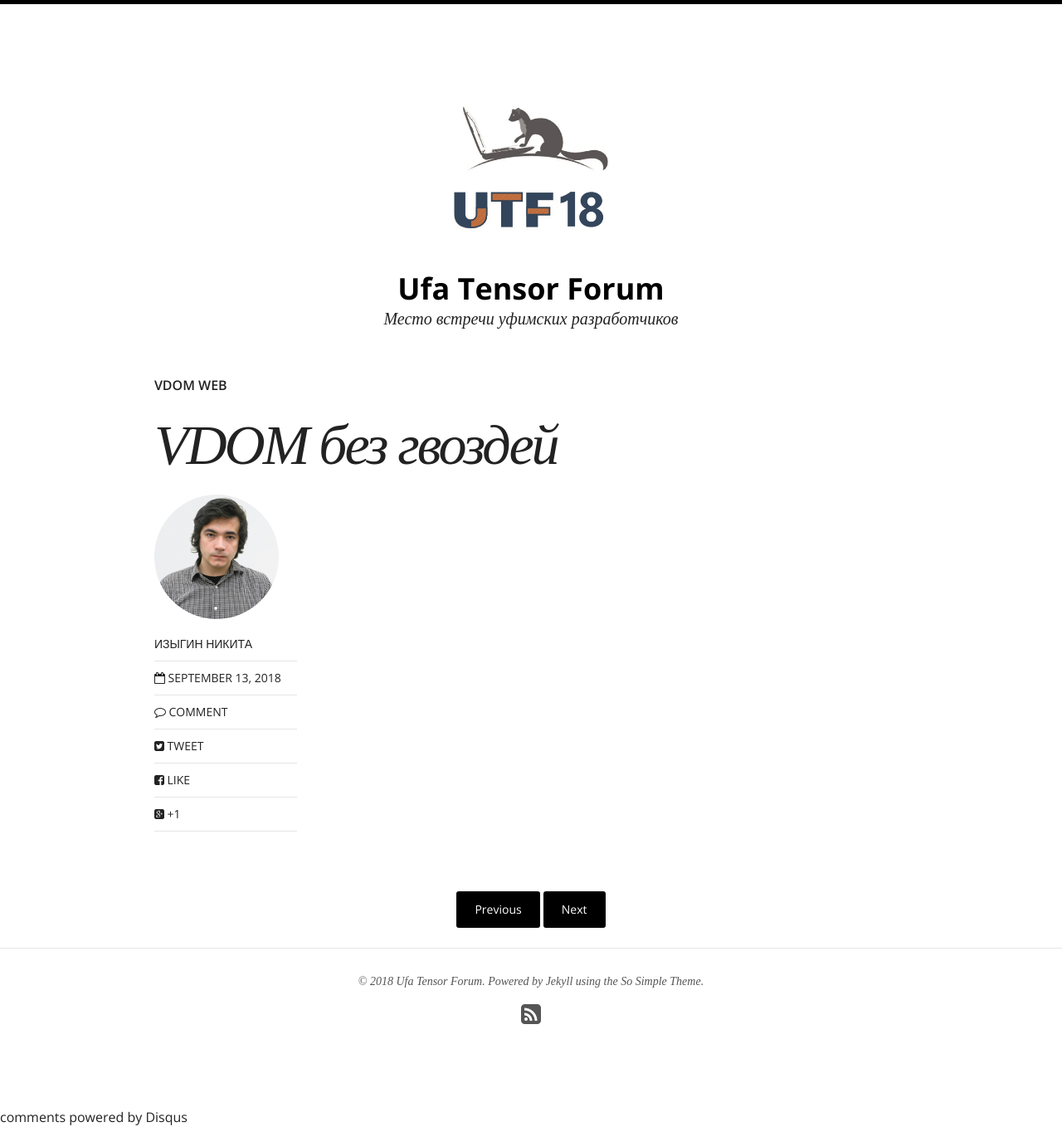
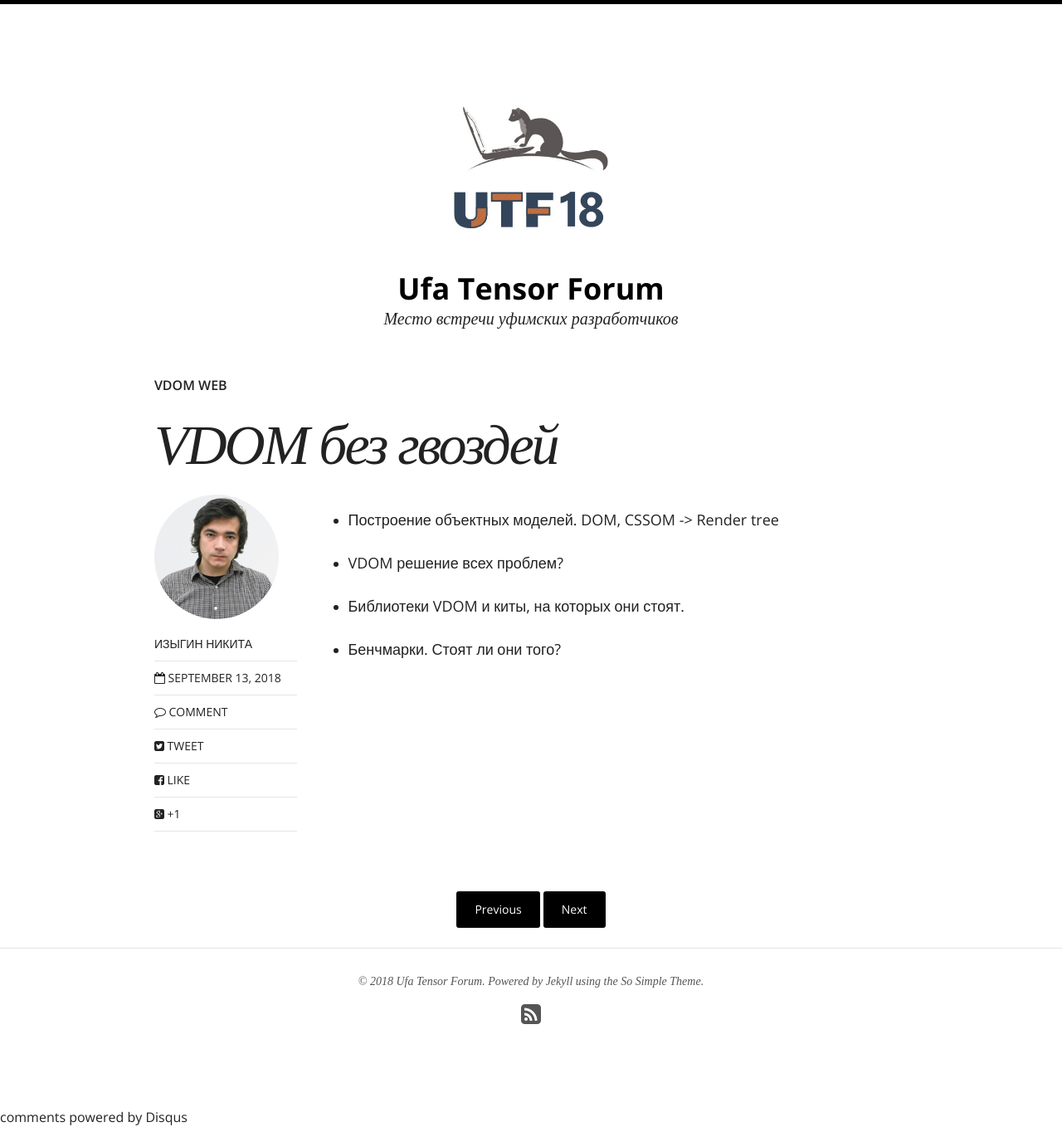
Before and after one commit to tensor-ufa/tensor-ufa.github.io, a Jekyll site: the page built from _posts/talks/2018-09-13-3-VDOM.md, in a window 1280 px wide. Shown: the whole page at 83% size. Built offline with Jekyll 4.4.1, drawn with Linux system fonts in a browser that asks for light colours; nearby versions of some CDN libraries; comment, search, counter and statistics services are not loaded.

Commit message:
Описание докладов

```diff
--- a/_posts/talks/2018-09-13-3-VDOM.md
+++ b/_posts/talks/2018-09-13-3-VDOM.md
@@ -16,3 +16,11 @@ announce: true
 video:
 slides:
 ---
+
+* Построение объектных моделей. DOM, CSSOM -> Render tree
+
+* VDOM решение всех проблем?
+
+* Библиотеки VDOM и киты, на которых они стоят.
+
+* Бенчмарки. Стоят ли они того?
```
Also changed, not shown: _posts/talks/2018-09-13-1-unittests.md (+4 -0 lines), _posts/talks/2018-09-13-4-wasaby.md (+2 -0 lines).
